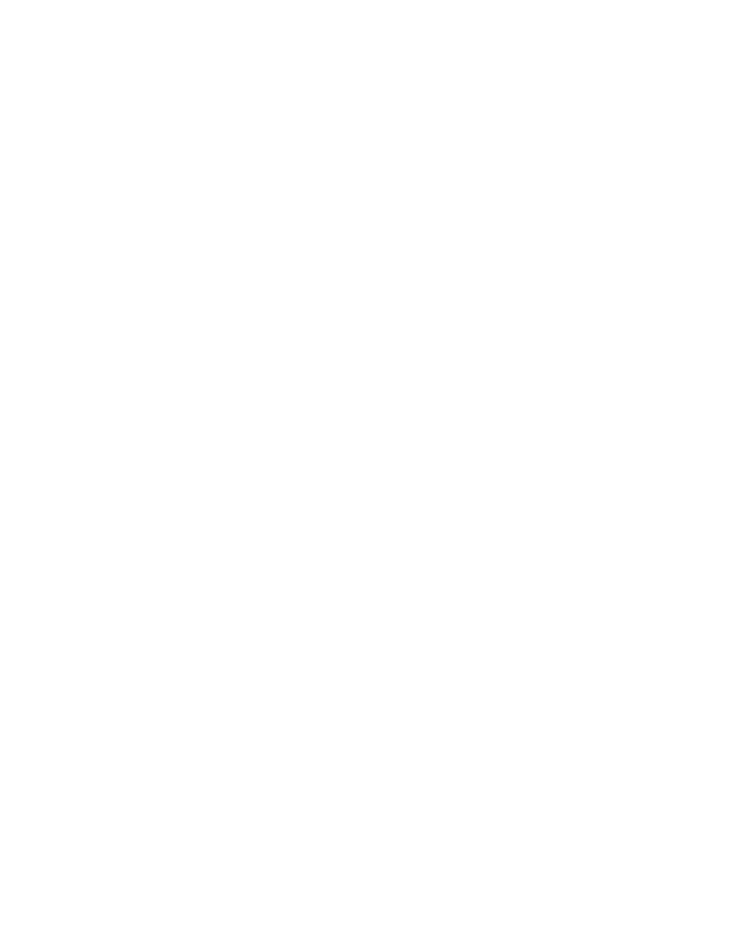
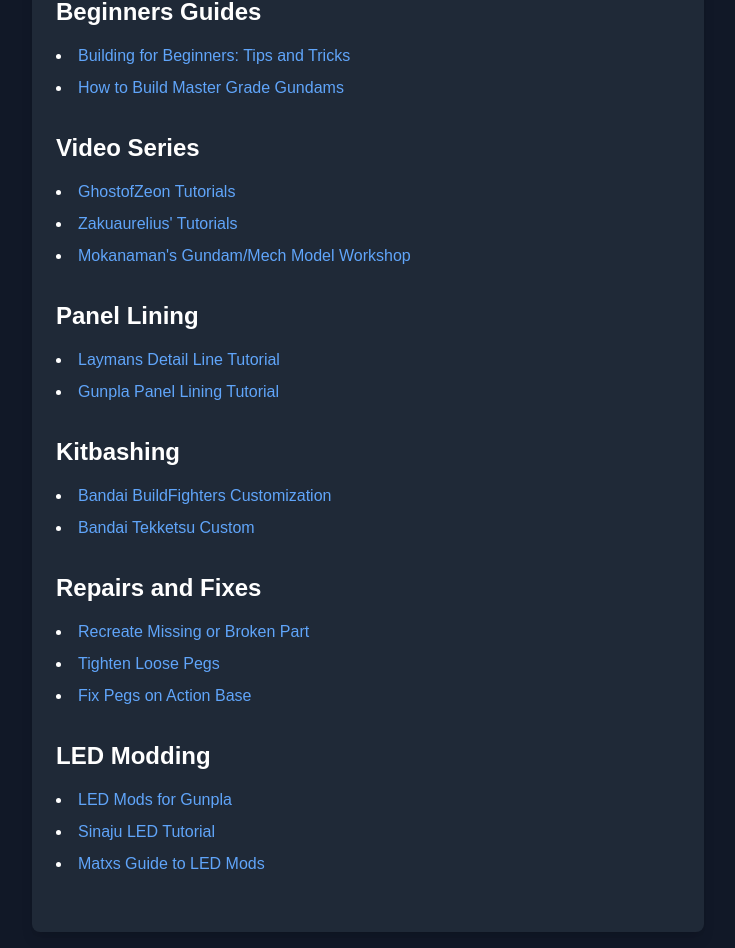
Before and after one commit to tcrowe14/Gundamn, a Next.js app: page /guides in a window 1280 px wide. Shown: the part 296-1244 px from the top of the page, without its empty margins (272-1007 px from the left). Before the commit the page ends 800 px from the top, so only its background shows below. Built offline with nearby package versions, Linux system fonts and the light colour scheme; no server answers.

Commit message:
Guides page and modal fix

```diff
--- a/app/guides/page.js
+++ b/app/guides/page.js
@@ -2,14 +2,125 @@
 
 export default function Guides() {
   return (
-    <main>
+    <main className="bg-gray-900 min-h-screen text-white">
       <Header />
+      <div className="container mx-auto p-4">
+        <div className="max-w-2xl mx-auto bg-gray-800 p-6 rounded-lg shadow-lg">
+          <h1 className="text-3xl font-bold mb-6">Guides</h1>
 
-      <div>
-        <p className="text-center mt-20 ">Put some Guides Stuff here.</p>
+          <section className="mb-8">
+            <h2 className="text-2xl font-semibold mb-4">Beginners Guides</h2>
+            <ul className="list-disc list-inside space-y-2">
+              <li>
+                <a href="http://goodguydangunpla.blogspot.com/2013/08/building-for-beginners-tips-and-tricks.html" className="text-blue-400 hover:underline" target="_blank" rel="noopener noreferrer">
+                  Building for Beginners: Tips and Tricks
+                </a>
+              </li>
+              <li>
+                <a href="http://fichtenfoo.net/blog/how-to-build-master-grade-gundams" className="text-blue-400 hover:underline" target="_blank" rel="noopener noreferrer">
+                  How to Build Master Grade Gundams
+                </a>
+              </li>
+            </ul>
+          </section>
+
+          <section className="mb-8">
+            <h2 className="text-2xl font-semibold mb-4">Video Series</h2>
+            <ul className="list-disc list-inside space-y-2">
+              <li>
+                <a href="https://www.youtube.com/playlist?list=PLvnEQkHrG2KYwY_7PgdP0JP311s4YFx28" className="text-blue-400 hover:underline" target="_blank" rel="noopener noreferrer">
+                GhostofZeon Tutorials
+                </a>
+              </li>
+              <li>
+                <a href="https://www.youtube.com/playlist?list=PLCdup8DSCfy94zI6K-kO494-8Owf_MamL" className="text-blue-400 hover:underline" target="_blank" rel="noopener noreferrer">
+                  Zakuaurelius' Tutorials
+                </a>
+              </li>
+              <li>
+                <a href="https://www.youtube.com/playlist?list=PL51B1F31506B36522" className="text-blue-400 hover:underline" target="_blank" rel="noopener noreferrer">
+                  Mokanaman's Gundam/Mech Model Workshop
+                </a>
+              </li>
+            </ul>
+          </section>
+
+          <section className="mb-8">
+            <h2 className="text-2xl font-semibold mb-4">Panel Lining</h2>
+            <ul className="list-disc list-inside space-y-2">
+              <li>
+                <a href="http://otakurevolution.com/content/laymans-gunpla-guide-detail-line-tutorial" className="text-blue-400 hover:underline" target="_blank" rel="noopener noreferrer">
+                Laymans Detail Line Tutorial
+                </a>
+              </li>
+              <li>
+                <a href="https://gunbies.com/how-tos-tips-and-tricks-tutorials/gunpla-panel-lining-tutorial/" className="text-blue-400 hover:underline" target="_blank" rel="noopener noreferrer">
+                  Gunpla Panel Lining Tutorial
+                </a>
+              </li>
+            </ul>
+          </section>
+
+          <section className="mb-8">
+            <h2 className="text-2xl font-semibold mb-4">Kitbashing</h2>
+            <ul className="list-disc list-inside space-y-2">
+              <li>
+                <a href="http://bandai-hobby.net/site/gunpla_buildfighters_customize.html" className="text-blue-400 hover:underline" target="_blank" rel="noopener noreferrer">
+                Bandai BuildFighters Customization
+                </a>
+              </li>
+              <li>
+                <a href="http://bandai-hobby.net/tekketsu/custom.html" className="text-blue-400 hover:underline" target="_blank" rel="noopener noreferrer">
+                  Bandai Tekketsu Custom
+                </a>
+              </li>
+            </ul>
+          </section>
+
+          <section className="mb-8">
+            <h2 className="text-2xl font-semibold mb-4">Repairs and Fixes</h2>
+            <ul className="list-disc list-inside space-y-2">
+              <li>
+                <a href="http://dqfg.blogspot.com/2014/11/how-to-recreate-missing-or-broken-part.html" className="text-blue-400 hover:underline" target="_blank" rel="noopener noreferrer">
+                Recreate Missing or Broken Part
+                </a>
+              </li>
+              <li>
+                <a href="http://dqfg.blogspot.com/2013/07/how-to-tighten-loose-peg.html" className="text-blue-400 hover:underline" target="_blank" rel="noopener noreferrer">
+                  Tighten Loose Pegs
+                </a>
+              </li>
+              <li>
+                <a href="http://dqfg.blogspot.com/2014/12/how-to-fix-peg-on-action-base.html" className="text-blue-400 hover:underline" target="_blank" rel="noopener noreferrer">
+                  Fix Pegs on Action Base
+                </a>
+              </li>
+            </ul>
+          </section>
+
+          <section className="mb-8">
+            <h2 className="text-2xl font-semibold mb-4">LED Modding</h2>
+            <ul className="list-disc list-inside space-y-2">
+              <li>
+                <a href="http://gunplaisfun.blogspot.com/2014/04/led-mods.html" className="text-blue-400 hover:underline" target="_blank" rel="noopener noreferrer">
+                LED Mods for Gunpla
+                </a>
+              </li>
+              <li>
+                <a href="https://imgur.com/a/sinanju-led-wip-tutorial-thingy-MioMy" className="text-blue-400 hover:underline" target="_blank" rel="noopener noreferrer">
+                  Sinaju LED Tutorial
+                </a>
+              </li>
+              <li>
+                <a href="http://mxgs.blogspot.com/2010/04/matxs-guide-to-led-mods.html" className="text-blue-400 hover:underline" target="_blank" rel="noopener noreferrer">
+                  Matxs Guide to LED Mods
+                </a>
+              </li>
+            </ul>
+          </section>
+
+        </div>
       </div>
-
-
     </main>
   );
 }
```
Also changed, not shown: 1 other file (tests, documents, lock files or other folders).
